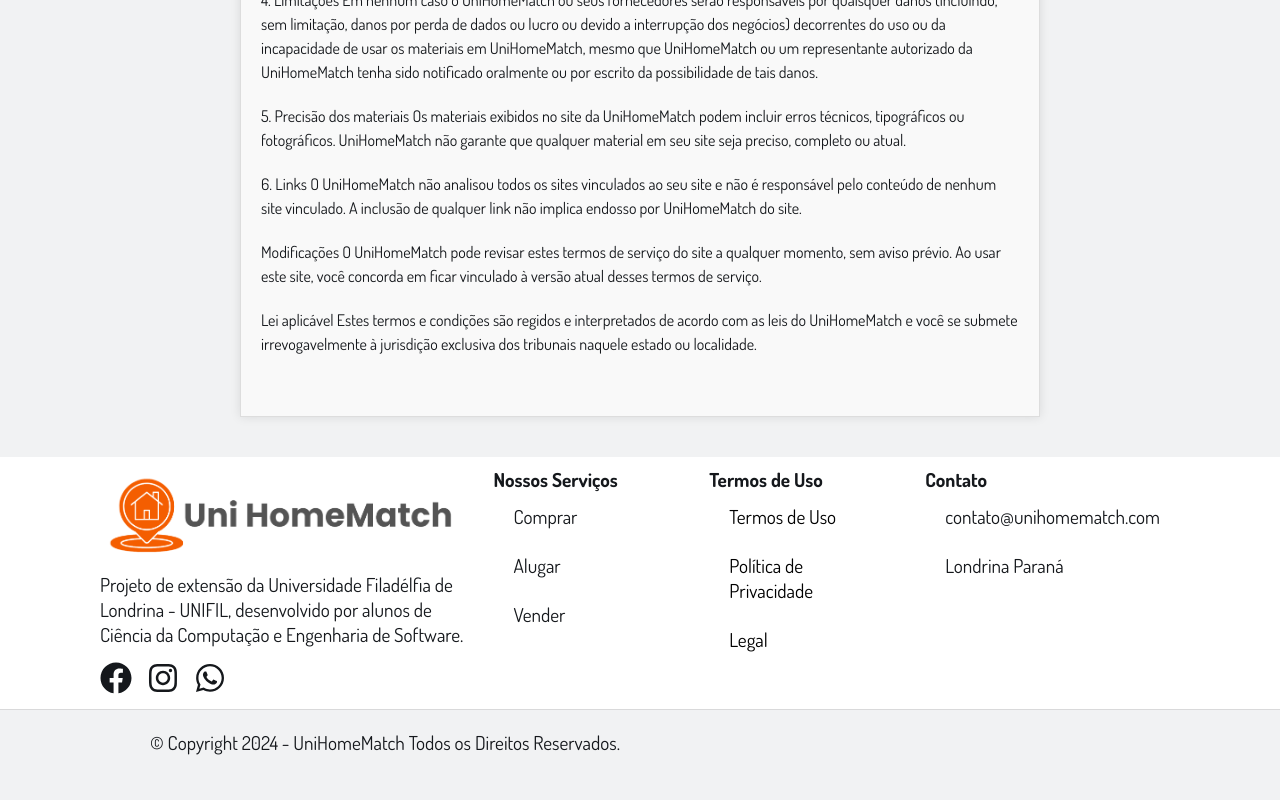
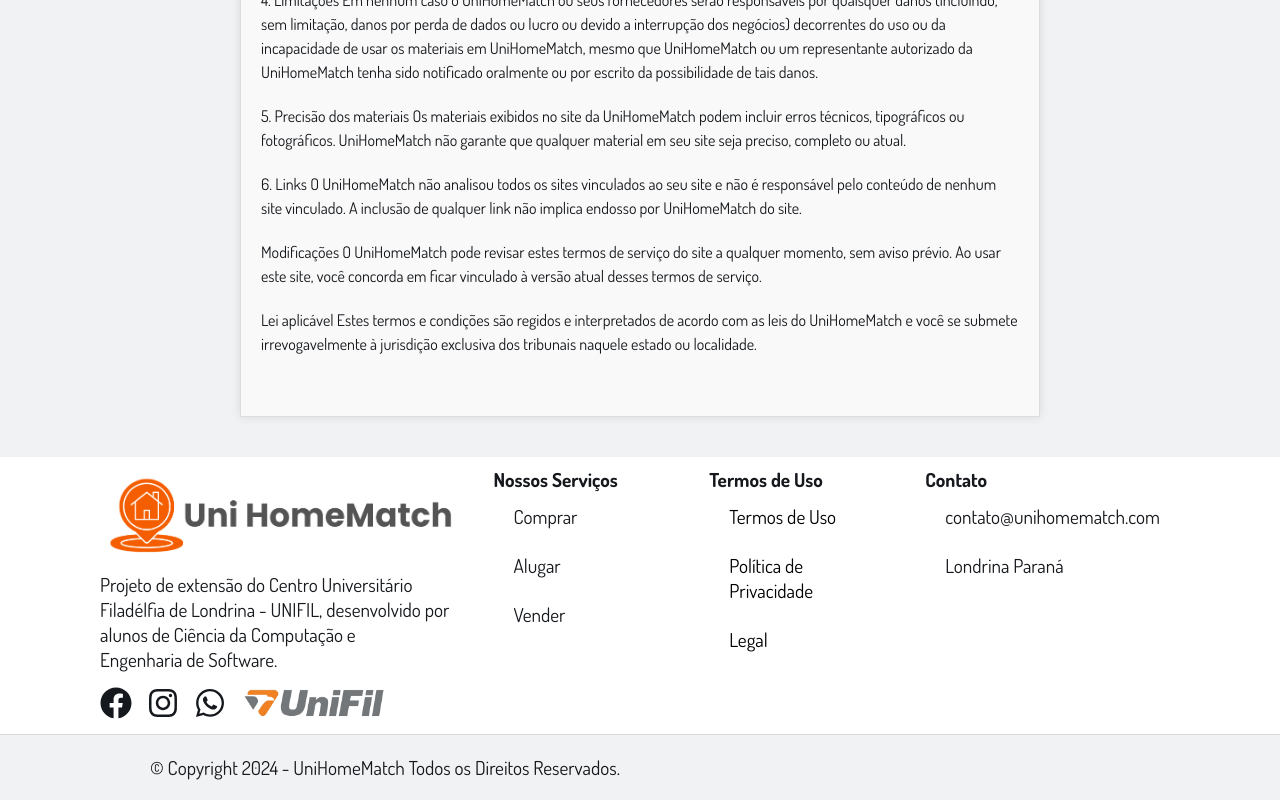
Before and after one commit to UniHomeMatch/Projeto, a React (Create React App) app: page /politica-privacidade/uso in a window 1280 px wide. Shown: the part 496-1296 px from the top of the page. Before the commit the page ends 1271 px from the top, so only its background shows below. Built offline with nearby package versions, Linux system fonts and the light colour scheme.

Commit message:
fix: footer

```diff
--- a/src/components/Footer/index.jsx
+++ b/src/components/Footer/index.jsx
@@ -2,6 +2,7 @@ import React, { Fragment } from "react";
 import { Container, Copy, Item } from "./styles";
 import { FaFacebook, FaInstagram, FaWhatsapp } from "react-icons/fa";
 import LogoImg from '../../assets/logo.png';
+import LogoUnifil from '../../assets/unifil.png';
 
 const Footer = () => {
     return (
@@ -9,11 +10,14 @@ const Footer = () => {
             <Container>
                 <Item>
                     <img src={LogoImg} alt="" />
-                    <p>Projeto de extensão da Universidade Filadélfia de Londrina - UNIFIL, desenvolvido por alunos de Ciência da Computação e Engenharia de Software.</p>
+                    <p>Projeto de extensão do Centro Universitário Filadélfia de Londrina - UNIFIL, desenvolvido por alunos de Ciência da Computação e Engenharia de Software.</p>
                     <nav>
                         <li><span><FaFacebook size={32} /></span></li>
                         <li><span><FaInstagram size={32} /></span></li>
                         <li><span><FaWhatsapp size={32} /></span></li>
+                        <a href="https:/unifil.br/" >
+                        <img class="unifil" src={LogoUnifil} alt="logo unifil"/>
+                        </a>
                     </nav>
                 </Item>
                 <Item>
--- a/src/components/Footer/styles.js
+++ b/src/components/Footer/styles.js
@@ -33,6 +33,11 @@ export const Item = styled.div`
             }
         }
     }
+        img.unifil{
+        width: auto;
+        height: 32px;
+        margin-left: 2px;
+        }
 `
 
 export const Copy = styled.div`
--- a/src/pages/CadImovel/index.jsx
+++ b/src/pages/CadImovel/index.jsx
@@ -78,7 +78,7 @@ function CadImovel() {
     };
 
     useEffect(() => {
-        api.get('/listimobi')
+        api.get(`/listimobi`)
             .then((response) => setImobi(response.data))
             .catch(() => console.log('Erro ao buscar os imóveis'));
     }, []);
```
Also changed, not shown: src/assets/unifil.png (added).
